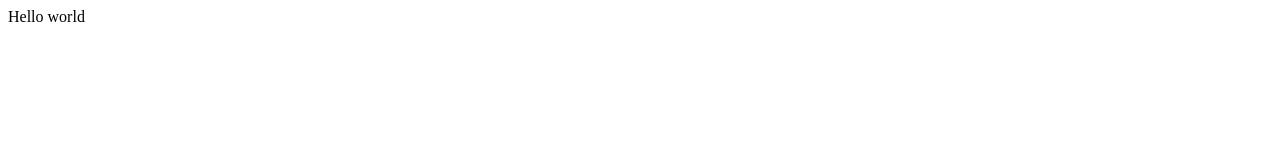
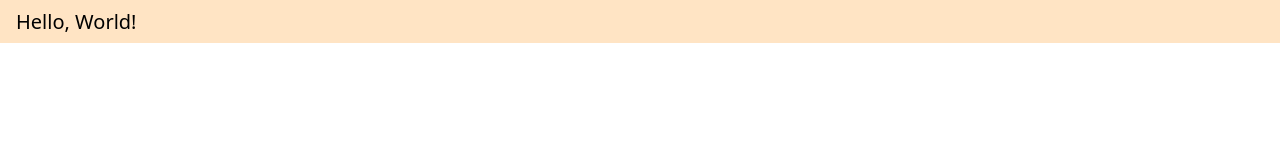
Before and after one commit to Zzieanico/myWebSite, a plain HTML site: page index.html in a window 1280 px wide. Drawn offline with Linux system fonts and the light colour scheme.

Commit message:
added styles for header

```diff
--- a/index.html
+++ b/index.html
@@ -3,9 +3,10 @@
 <head>
  <meta charset="UTF-8">
  <meta name="viewport" content="width=device-width, initial-scale=1.0">
+ <link rel="stylesheet" href="style.css">
  <title>Document</title>
 </head>
 <body>
- <header>Hello world</header>
+ <header class="header">Hello, World!</header>
 </body>
 </html>
--- /dev/null
+++ b/style.css
@@ -0,0 +1,10 @@
+* {
+ margin: 0;
+}
+
+.header {
+ padding: 8px 16px;
+ font-size: 20px;
+ background-color: bisque;
+ font-family: system-ui, -apple-system, BlinkMacSystemFont, 'Segoe UI', Roboto, Oxygen, Ubuntu, Cantarell, 'Open Sans', 'Helvetica Neue', sans-serif;
+}
```
Also changed, not shown: 1 other file.
